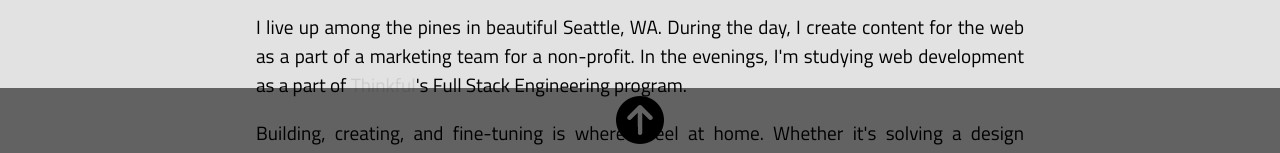
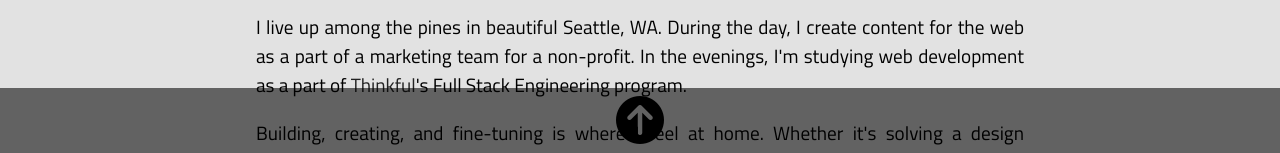
Before and after one commit to austinthaldorfhuelsbeck/portfolio-with-react, a React (Create React App) app: page /about in a window 1280 px wide. Shown: the part 524-677 px from the top of the page. Built offline with nearby package versions, Linux system fonts and the light colour scheme.

Commit message:
link hover consistency

```diff
--- a/src/index.css
+++ b/src/index.css
@@ -184,7 +184,8 @@ nav li {
 .category-header { text-align: center; }
 .category-header h1 { margin: 0; }
 .category-header p { color: #5b78a6; }
-.project-content a { color: #222; }
+.project-content a, .about-caption a { color: #222; }
+.project-content a:hover, .about-caption a:hover { color: #fff; }
 
 /* --- Justified & Centered paragraph text --- */
 
```
